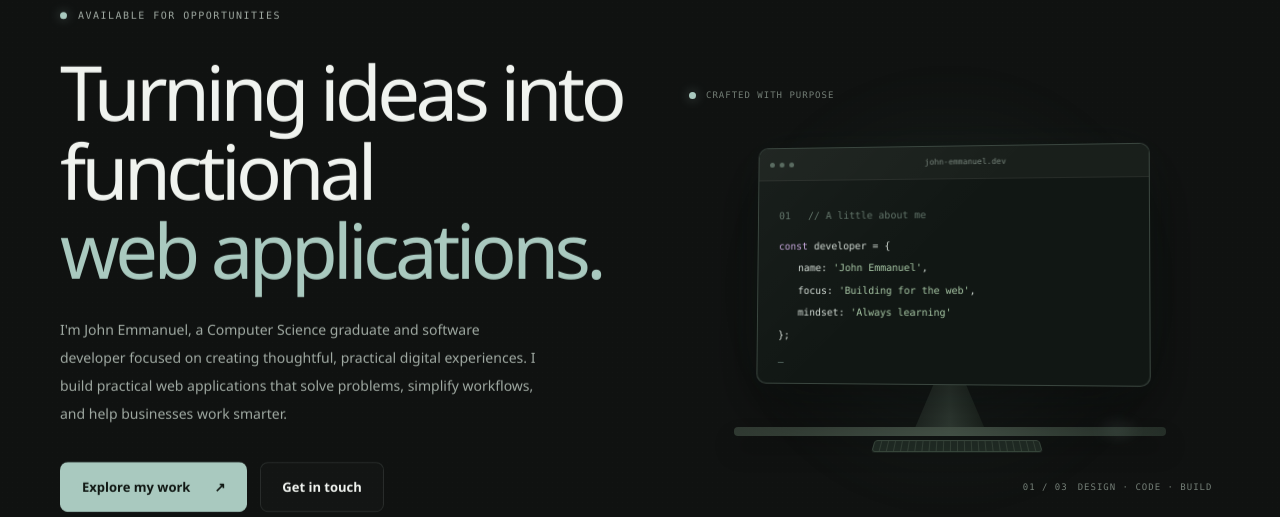
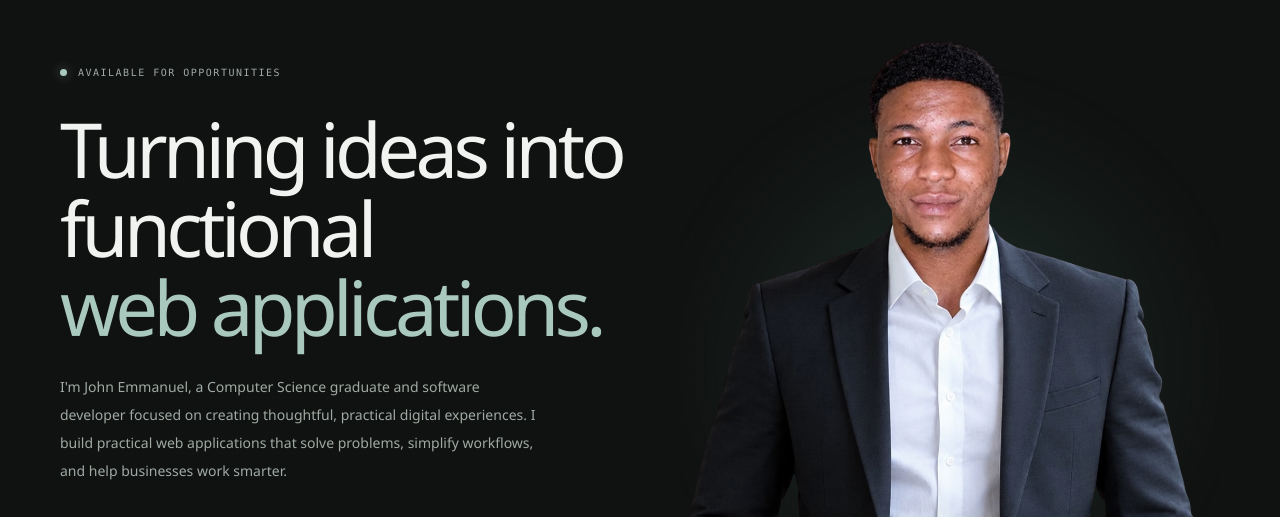
Before and after one commit to enummanuel/John-Emmanuel-portfolio, a plain HTML site: page index.html in a window 1280 px wide. Shown: the part 160-677 px from the top of the page. Drawn offline with Linux system fonts and the light colour scheme.

Commit message:
My updated Portfolio

```diff
--- a/css/style.css
+++ b/css/style.css
@@ -2474,3 +2474,114 @@ svg {
     padding: 0 16px;
   }
 }
+
+
+/* HERO — LARGE CINEMATIC PORTRAIT */
+
+.hero-portrait {
+  position: relative;
+  display: flex;
+  align-items: flex-end;
+  justify-content: center;
+  min-width: 0;
+  min-height: 620px;
+  overflow: hidden;
+  isolation: isolate;
+  background: transparent;
+  border: none;
+  border-radius: 0;
+  box-shadow: none;
+}
+
+.portrait-glow {
+  position: absolute;
+  z-index: -1;
+  width: 100%;
+  aspect-ratio: 1;
+  bottom: 8%;
+  left: 50%;
+  transform: translateX(-50%);
+  background: radial-gradient(
+    circle,
+    rgba(91, 164, 143, 0.22),
+    rgba(91, 164, 143, 0.06) 48%,
+    transparent 72%
+  );
+  filter: blur(30px);
+  pointer-events: none;
+}
+
+.hero-portrait-image {
+  display: block;
+  position: relative;
+  z-index: 1;
+  width: 125%;
+  max-width: none;
+  height: 680px;
+  object-fit: contain;
+  object-position: center bottom;
+  border: none;
+  border-radius: 0;
+  box-shadow: none;
+  background: transparent;
+  animation: portrait-enter 1s ease-out both;
+
+  /* Blend the lower edge into the page */
+  -webkit-mask-image: linear-gradient(
+    to bottom,
+    black 0%,
+    black 72%,
+    rgba(0, 0, 0, 0.85) 84%,
+    transparent 100%
+  );
+  mask-image: linear-gradient(
+    to bottom,
+    black 0%,
+    black 72%,
+    rgba(0, 0, 0, 0.85) 84%,
+    transparent 100%
+  );
+}
+
+@keyframes portrait-enter {
+  from {
+    opacity: 0;
+    transform: translateY(22px);
+  }
+  to {
+    opacity: 1;
+    transform: translateY(0);
+  }
+}
+
+/* Tablet */
+@media (max-width: 900px) {
+  .hero-portrait {
+    min-height: 480px;
+  }
+
+  .hero-portrait-image {
+    width: 115%;
+    height: 520px;
+  }
+}
+
+/* Mobile */
+@media (max-width: 600px) {
+  .hero-portrait {
+    min-height: 380px;
+    margin-top: 1rem;
+  }
+
+  .hero-portrait-image {
+    width: 110%;
+    height: 420px;
+  }
+}
+
+/* Respect reduced-motion preferences */
+@media (prefers-reduced-motion: reduce) {
+  .hero-portrait-image {
+    animation: none;
+  }
+}
--- a/index.html
+++ b/index.html
@@ -98,50 +98,19 @@
           </div>
         </div>
 
-        <!-- Decorative workspace illustration -->
-        <div class="hero-visual" aria-label="Abstract developer workspace" role="img">
-          <div class="visual-glow"></div>
 
-          <div class="visual-label label-top">
-            <span class="label-dot"></span>
-            CRAFTED WITH PURPOSE
-          </div>
+        <!-- Professional portrait -->
+        <div class="hero-visual hero-portrait">
+          <div class="portrait-glow" aria-hidden="true"></div>
 
-          <div class="workspace">
-            <div class="monitor">
-              <div class="monitor-top">
-                <span></span><span></span><span></span>
-                <p>john-emmanuel.dev</p>
-              </div>
+          <img
+            class="hero-portrait-image"
+            src="assets/images/John Emmanuel.png"
+            alt="John Emmanuel, software developer"
+            fetchpriority="high"
+          />
+        </div>
 
-              <div class="monitor-content">
-                <p class="code-muted">01 &nbsp; // A little about me</p>
-                <p><span class="code-purple">const</span> developer = {</p>
-                <p class="code-indent">
-                  name: <span class="code-green">'John Emmanuel'</span>,
-                </p>
-                <p class="code-indent">
-                  focus: <span class="code-green">'Building for the web'</span>,
-                </p>
-                <p class="code-indent">
-                  mindset: <span class="code-green">'Always learning'</span>
-                </p>
-                <p>};</p>
-                <p class="code-cursor">_</p>
-              </div>
-            </div>
-
-            <div class="monitor-stand"></div>
-            <div class="desk"></div>
-            <div class="keyboard"></div>
-            <div class="desk-light"></div>
-          </div>
-
-          <div class="visual-label label-bottom">
-            <span>01 / 03</span>
-            <span>DESIGN · CODE · BUILD</span>
-          </div>
-        </div>
       </div>
 
       <div class="container hero-bottom">
```
Also changed, not shown: assets/images/John Emmanuel.png (added).
